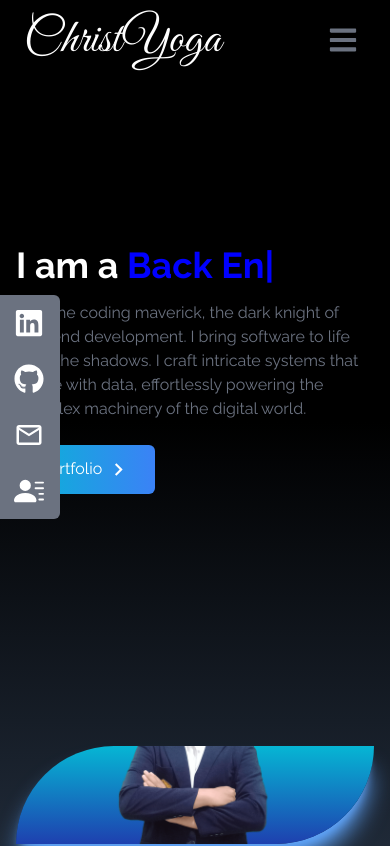
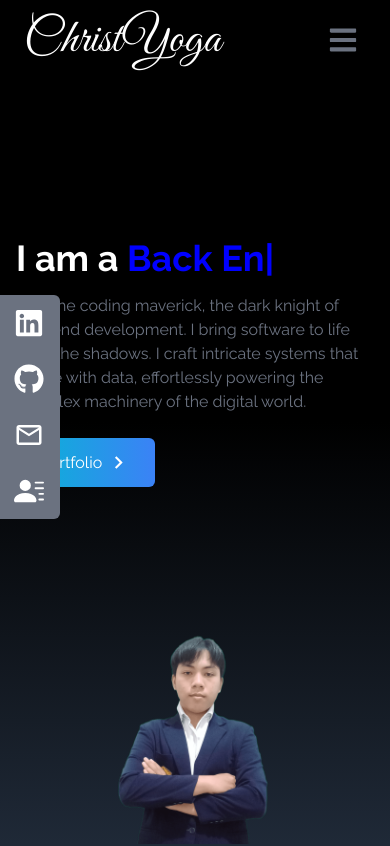
Before and after one commit to ChristYoga123/christyoga.site, a React (Vite) app: page / in a window 390 px wide. Shown: the top 846 px of the page. Built offline with nearby package versions, Linux system fonts and the light colour scheme.

Commit message:
fix image

```diff
--- a/src/components/Hero.jsx
+++ b/src/components/Hero.jsx
@@ -46,7 +46,7 @@ function Hero() {
 						</div>
 					</div>
 
-					<div className="shadow-xl shadow-blue-400 bg-gradient-to-b from-cyan-500 to-blue-800 rounded-tl-[10rem] rounded-br-[10rem] overflow-hidden md:ml-20">
+					<div className="md:shadow-xl md:shadow-blue-400 md:bg-gradient-to-b from-cyan-500 to-blue-800 md:rounded-tl-[10rem] md:rounded-br-[10rem] md:overflow-hidden md:ml-20">
 						<img src={Yoga} className="rounded-2xl mx-auto w-2/3 md:w-[650px] -mt-32 sm:mt-0" />
 					</div>
 				</div>
```
